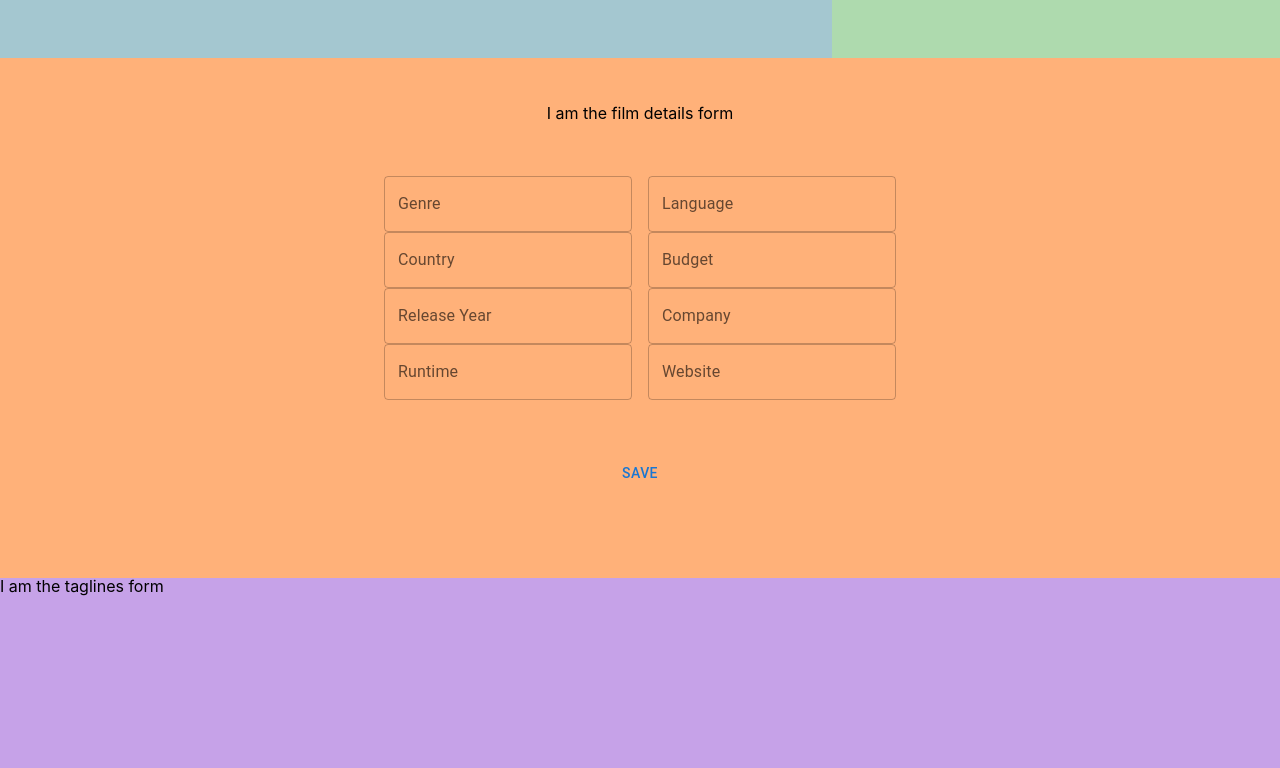
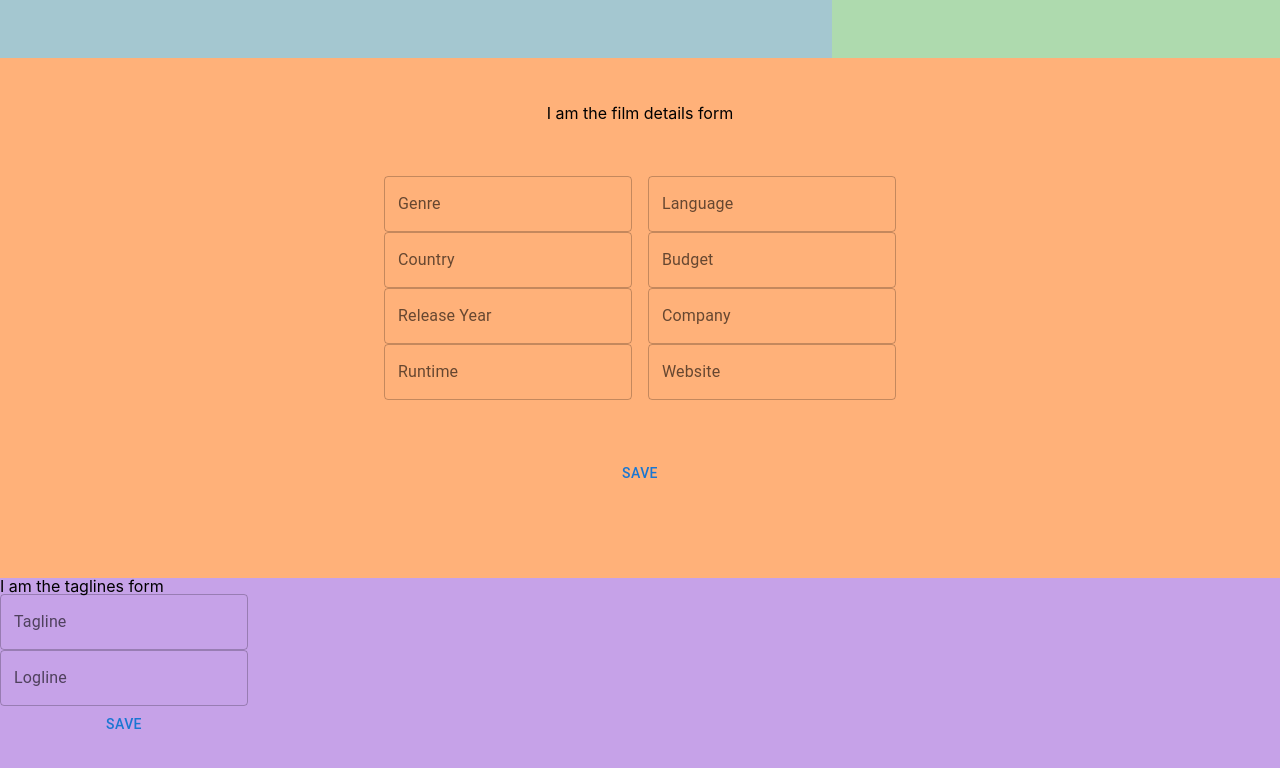
Before and after one commit to ninabrissey/your-epk, a React (Create React App) app: page /edit/1 in a window 1280 px wide. Shown: the part 1598-2366 px from the top of the page. Built offline with nearby package versions, Linux system fonts and the light colour scheme; no server answers.

Commit message:
Add input fields to taglines form

```diff
--- a/src/components/Taglines/TaglinesForm.tsx
+++ b/src/components/Taglines/TaglinesForm.tsx
@@ -4,10 +4,46 @@ import FormControl from '@mui/material/FormControl';
 import Button from '@mui/material/Button';
 
 const TaglinesForm = ({ addFilmInfo, setIsEditing } : any ) => {
+  const [tagline, setTagline] = useState<string>('')
+  const [logline, setLogline] = useState<string>('')
+
+  const handleSubmit = () => {
+    const currentTaglines = {
+      tag_line: tagline,
+      log_line: logline
+    }
+    addFilmInfo(currentTaglines)
+    setIsEditing(false)
+    setTagline('')
+    setLogline('')
+  }
 
   return (
     <form>
       <p>I am the taglines form</p>
+      <FormControl>
+        <TextField
+          id="outlined-multiline-flexible"
+          label="Tagline"
+          type='text'
+          name='tagline'
+          value={tagline}
+          onChange={(e) => setTagline(e.target.value)}
+        />
+        <TextField
+          id="outlined-multiline-flexible"
+          label="Logline"
+          type='text'
+          name='logline'
+          value={logline}
+          onChange={(e) => setLogline(e.target.value)}
+        />
+        <Button
+          variant="text"
+          onClick={handleSubmit}
+          >save
+        </Button>
+       </FormControl>
     </form>
   )
 }
```
